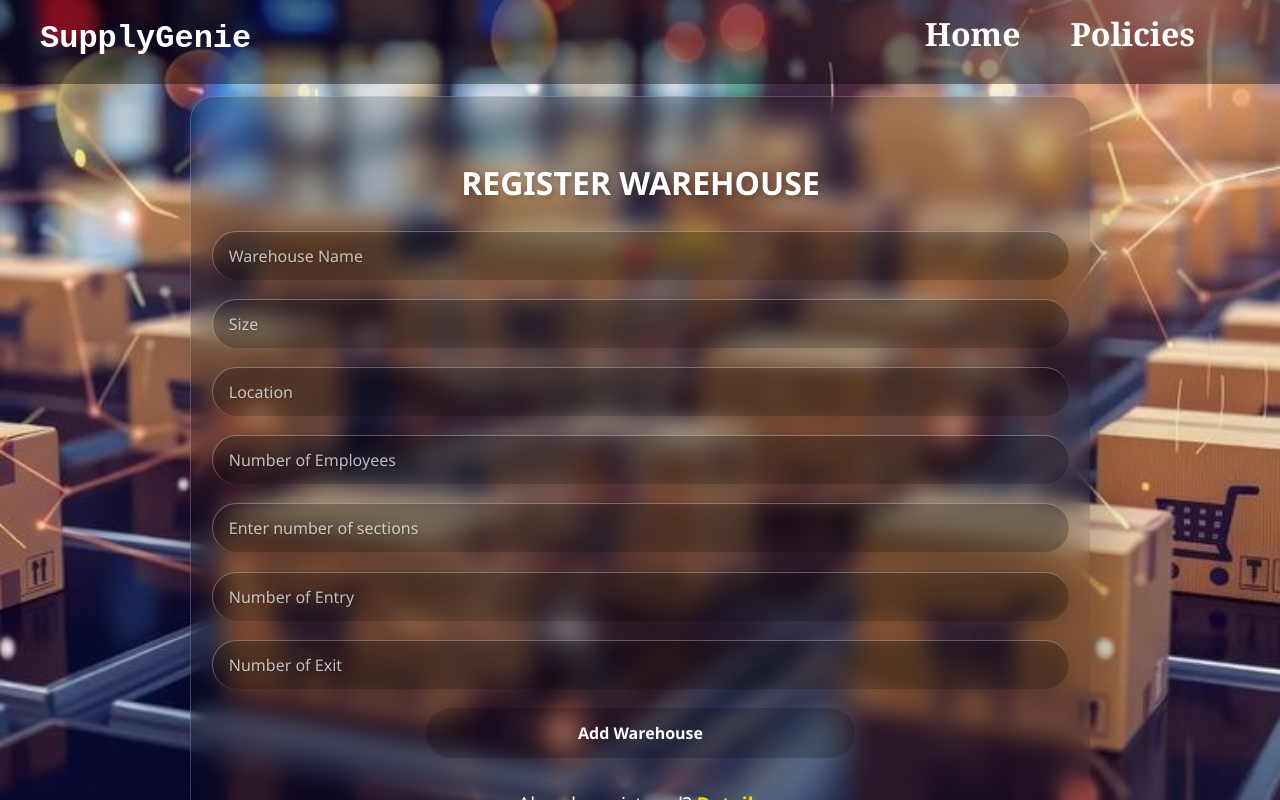
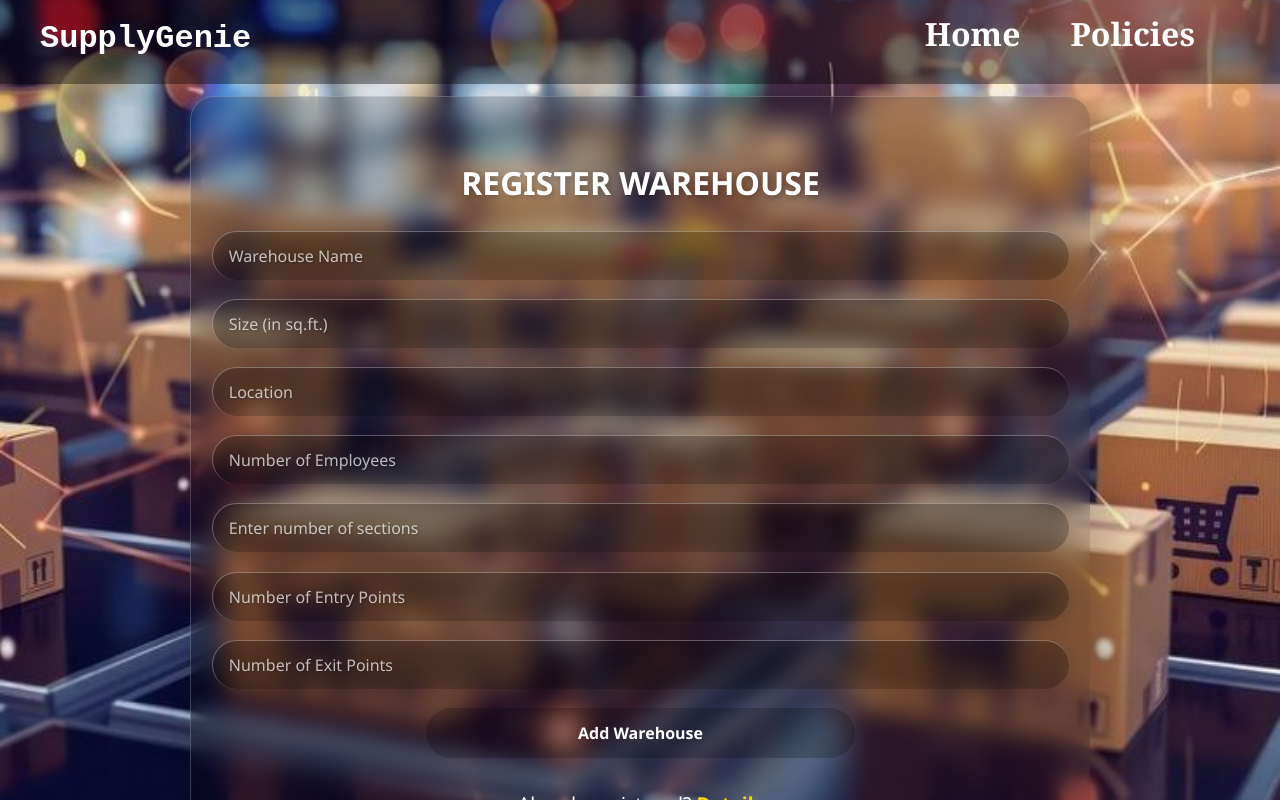
Before and after one commit to AbhishekMamgain7/SupplyGenie, a React (Vite) app in the folder FrontEnd/: page /Inventory/warehouse in a window 1280 px wide. Built offline with nearby package versions, Linux system fonts and the light colour scheme.

Commit message:
Add files via upload

```diff
--- a/FrontEnd/src/Inventory/Dashboard.css
+++ b/FrontEnd/src/Inventory/Dashboard.css
@@ -25,16 +25,17 @@ html {
 .dashboard-overlay {
   width: 100%;
   height: 100%;
+  background-blend-mode:lighten;
   background: rgba(0, 0, 0, 0.65);
   backdrop-filter: blur(8px);
-  padding: 1.5rem;
+  padding: 2rem;
   color: white;
   overflow-y: auto;
   position: relative;
 }
 .logout {
   position: absolute;
-  top: 15px;
+  top: 20px;
   right: 20px;
   background: rgba(255, 255, 255, 0.2);
   color: white;
@@ -52,7 +53,7 @@ html {
 
 .dashboard-layout {
   display: flex;
-  gap: 1rem;
+  gap: 2rem;
   margin-top: 3rem;
   height: 100%;
 }
--- a/FrontEnd/src/Inventory/Dashboard.jsx
+++ b/FrontEnd/src/Inventory/Dashboard.jsx
@@ -188,7 +188,7 @@ const Dashboard = () => {
               <div>
                 <h3>{warehouses.warehouseName}</h3>
                 <p>📍 Location: {warehouses.location}</p>
-                <p>📦 Size: {warehouses.size}</p>
+                <p>📦 Size: {warehouses.size} sq.ft.</p>
                 <p>👷 Employees: {warehouses.employee}</p>
                 <p>🔢 Sections: {warehouses.sections.length}</p>
                 <p>🚪 Entry Points: {warehouses.entry}</p>
@@ -208,7 +208,7 @@ const Dashboard = () => {
                 (section.largeBoxes || 0);
 
               const currentTotal = sectionInputs[section.name]?.total || 0;
-
+              const sectionPer = (currentTotal / totalCapacity) * 100;
               return (
                 <div key={section.name} className="section-card">
                   <h4>{section.name}</h4>
@@ -223,14 +223,6 @@ const Dashboard = () => {
 
                   <p>
                     Total Entered: <strong>{currentTotal}</strong>
-                  </p>
-
-                  <p>
-                    Section Fill:{" "}
-                    {totalCapacity > 0
-                      ? Math.round((currentTotal / totalCapacity) * 100)
-                      : 0}
-                    %
                   </p>
 
                   {["Small", "Medium", "Large"].map((size) => {
--- a/FrontEnd/src/Inventory/warehouse.jsx
+++ b/FrontEnd/src/Inventory/warehouse.jsx
@@ -122,7 +122,7 @@ const Warehouse = () => {
               name="size"
               whileFocus={{ scale: 1.05 }}
               type="number"
-              placeholder="Size"
+              placeholder="Size (in sq.ft.)"
               value={formData.size}
               onChange={handleChange}
               required
@@ -226,7 +226,7 @@ const Warehouse = () => {
               name="entry"
               whileFocus={{ scale: 1.05 }}
               type="number"
-              placeholder="Number of Entry"
+              placeholder="Number of Entry Points"
               value={formData.entry}
               onChange={handleChange}
               required
@@ -235,7 +235,7 @@ const Warehouse = () => {
               name="exit"
               whileFocus={{ scale: 1.05 }}
               type="number"
-              placeholder="Number of Exit"
+              placeholder="Number of Exit Points"
               value={formData.exit}
               onChange={handleChange}
               required
```
